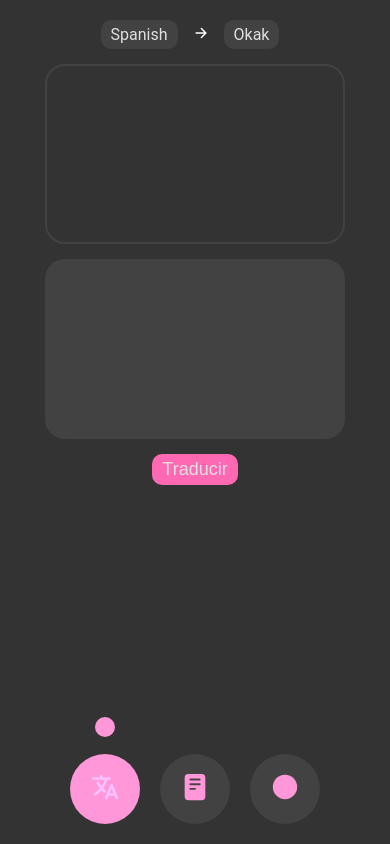
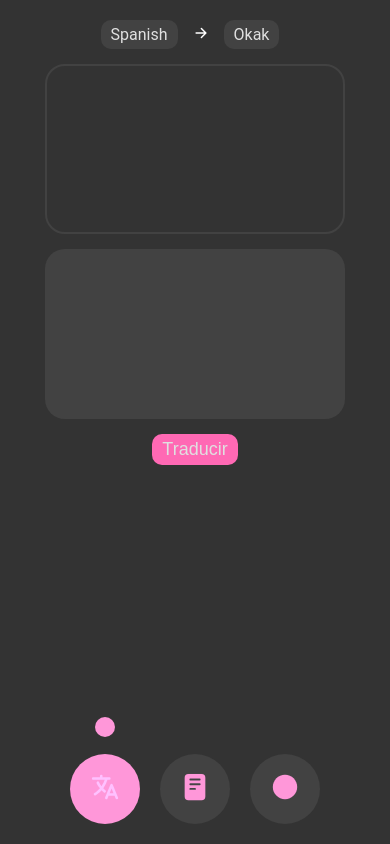
Before and after one commit to BenjaminAlvarezDiaz/luciel-gift2, a React (Vite) app: page / in a window 390 px wide. Shown: the top 844 px of the page. Built offline with nearby package versions, Linux system fonts and the light colour scheme.

Commit message:
Update PoetryTranslator.module.css

```diff
--- a/src/styles/PoetryTranslator.module.css
+++ b/src/styles/PoetryTranslator.module.css
@@ -104,6 +104,12 @@
     }
 }
 
+@media (max-width: 615px) {
+    .textarea {
+        min-height: 170px;
+    }
+}
+
 @media (max-width: 375px) {
     .textarea {
         min-height: 160px;
```
